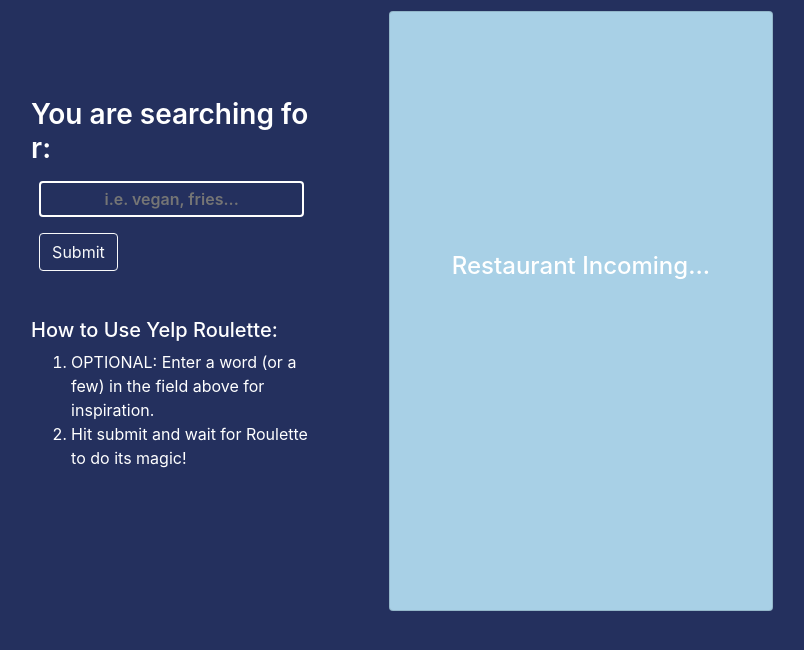
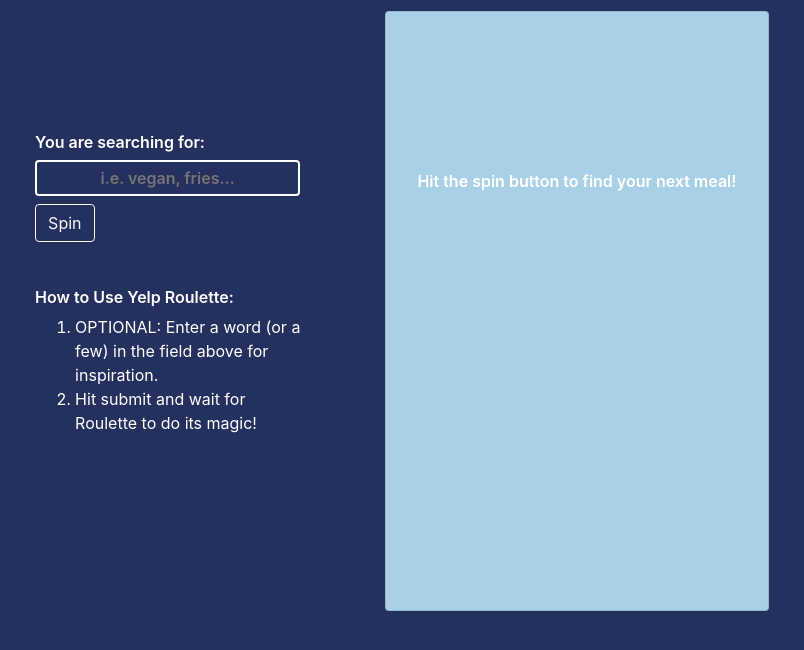
Before and after one commit to carman-li/Yelp-Roulette, a React app in the folder yelp-roulette/: page / in a window 1280 px wide. Shown: the part 108-758 px from the top of the page, without its empty margins (238-1042 px from the left). Built offline with nearby package versions, Linux system fonts and the light colour scheme; no server answers.

Commit message:
updates
- fixed half star rating
- fstyling updates

```diff
--- a/yelp-roulette/src/Container.js
+++ b/yelp-roulette/src/Container.js
@@ -70,7 +70,9 @@
           <div className="col-md right">
             {this.state.isHidden && (
               <div className="card cardStyle">
-                <h4 className="cardPlaceholder">Restaurant Incoming...</h4>
+                <h3 className="cardPlaceholder">
+                  Hit the spin button to find your next meal!
+                </h3>
               </div>
             )}
             {!this.state.isHidden && <DisplayCard data={this.state.data} />}
--- a/yelp-roulette/src/InputField.js
+++ b/yelp-roulette/src/InputField.js
@@ -91,11 +91,15 @@
             value={this.state.search}
             onChange={this.handleChange}
           ></input>
-          <input className="btn btn-outline-light" type="submit"></input>
+          <input
+            className="btn btn-outline-light"
+            type="submit"
+            value="Spin"
+          ></input>
         </form>
 
         <div className="instructions">
-          <h5>How to Use Yelp Roulette:</h5>
+          <h3>How to Use Yelp Roulette:</h3>
           <ol>
             <li>
               OPTIONAL: Enter a word (or a few) in the field above for
--- a/yelp-roulette/src/StarRating.js
+++ b/yelp-roulette/src/StarRating.js
@@ -42,7 +42,7 @@
         array.push(<Star className={this.state.half} key="halfstar" />);
 
         rating = 5 - (rating + 0.5);
-        for (var q = 1; q <= rating; ++q) {
+        for (var q = 1; q < rating; ++q) {
           array.push(<Star className={this.state.empty} key={rating + q} />);
         }
       }
--- a/yelp-roulette/src/index.css
+++ b/yelp-roulette/src/index.css
@@ -1,13 +1,11 @@
 body {
-  font-family: -apple-system, BlinkMacSystemFont, 'Segoe UI', 'Roboto', 'Oxygen',
-    'Ubuntu', 'Cantarell', 'Fira Sans', 'Droid Sans', 'Helvetica Neue',
-    sans-serif;
+  font-family: -apple-system, BlinkMacSystemFont, 'Segoe UI', 'Roboto', 'Oxygen', 'Ubuntu', 'Cantarell', 'Fira Sans', 'Droid Sans', 'Helvetica Neue', sans-serif;
   color: white;
   overflow-x: hidden;
   background-color: #24305E;
 }
 
-.row .col{
+.row .col {
   min-height: 100vh;
   max-height: 100vh;
 }
@@ -17,9 +15,9 @@
   /* text-align: center; */
   background-color: #24305E;
   min-height: 100vh;
-  display:flex;
+  display: flex;
   align-items: center;
-	justify-content:center;
+  justify-content: center;
   flex-flow: column;
 }
 
@@ -36,9 +34,9 @@
 }
 
 .right {
-  display:flex;
+  display: flex;
   align-items: center;
-	justify-content: center;
+  justify-content: center;
   flex-flow: column;
   padding: 3vw;
 }
@@ -80,7 +78,7 @@
 }
 
 .cardPlaceholder {
-  display:flex;
+  display: flex;
   align-items: center;
   flex-flow: column;
   margin-top: 10em;
@@ -94,8 +92,7 @@
 }
 
 code {
-  font-family: source-code-pro, Menlo, Monaco, Consolas, 'Courier New',
-    monospace;
+  font-family: source-code-pro, Menlo, Monaco, Consolas, 'Courier New', monospace;
 }
 
 h1 {
@@ -103,17 +100,16 @@
 }
 
 h3 {
+  font-size: 1.25vw;
   font-weight: 600;
   word-wrap: break-word;
   word-break: break-all;
 }
 
 input {
-  font-family: -apple-system, BlinkMacSystemFont, 'Segoe UI', 'Roboto', 'Oxygen',
-    'Ubuntu', 'Cantarell', 'Fira Sans', 'Droid Sans', 'Helvetica Neue',
-    sans-serif;
-
-  margin: 0.5em;
+  font-family: -apple-system, BlinkMacSystemFont, 'Segoe UI', 'Roboto', 'Oxygen', 'Ubuntu', 'Cantarell', 'Fira Sans', 'Droid Sans', 'Helvetica Neue', sans-serif;
+  margin-bottom: 0.5em;
+  margin-right: 0.5em;
 }
 
 a {
@@ -126,7 +122,7 @@
   text-decoration: none;
 }
 
-.field{
+.field {
   padding: 4px;
   border-radius: 4px;
   position: relative;
```
